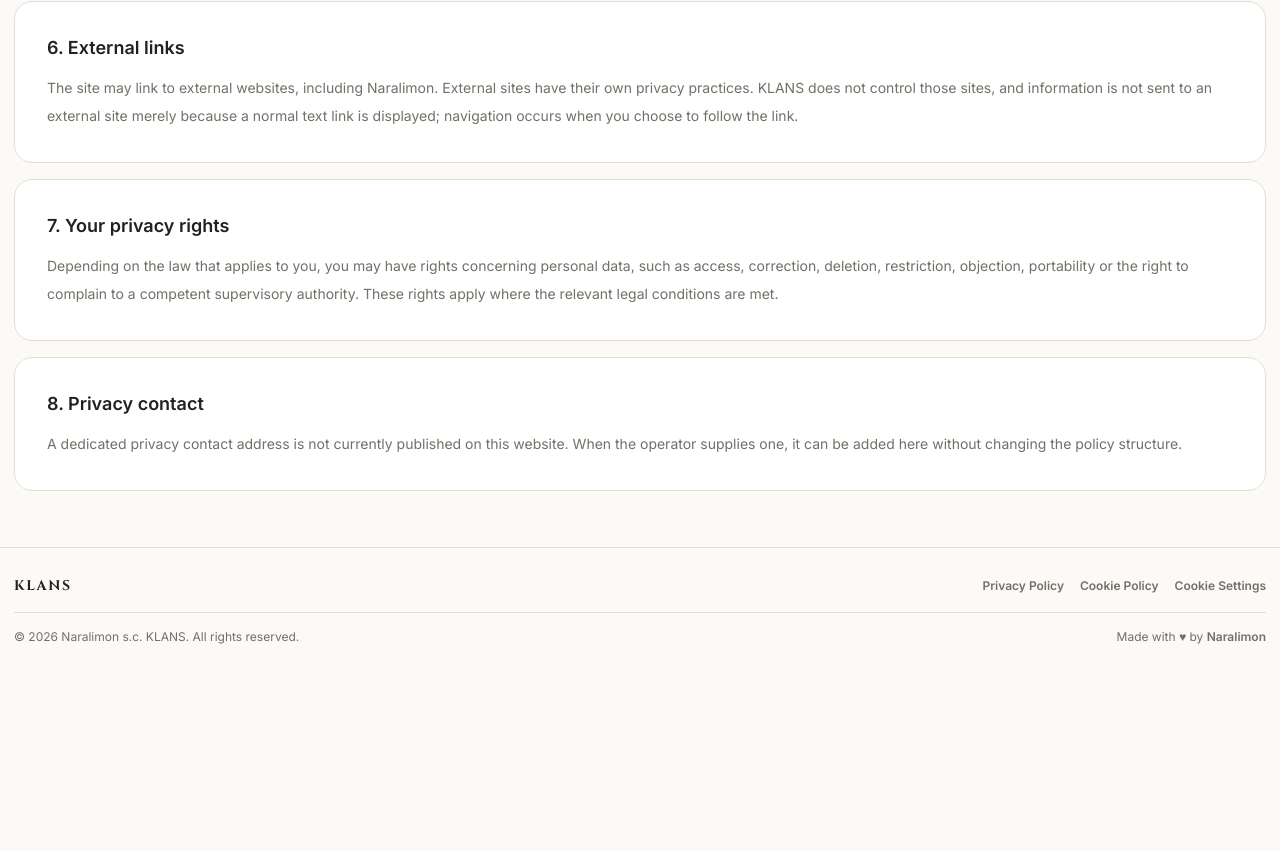
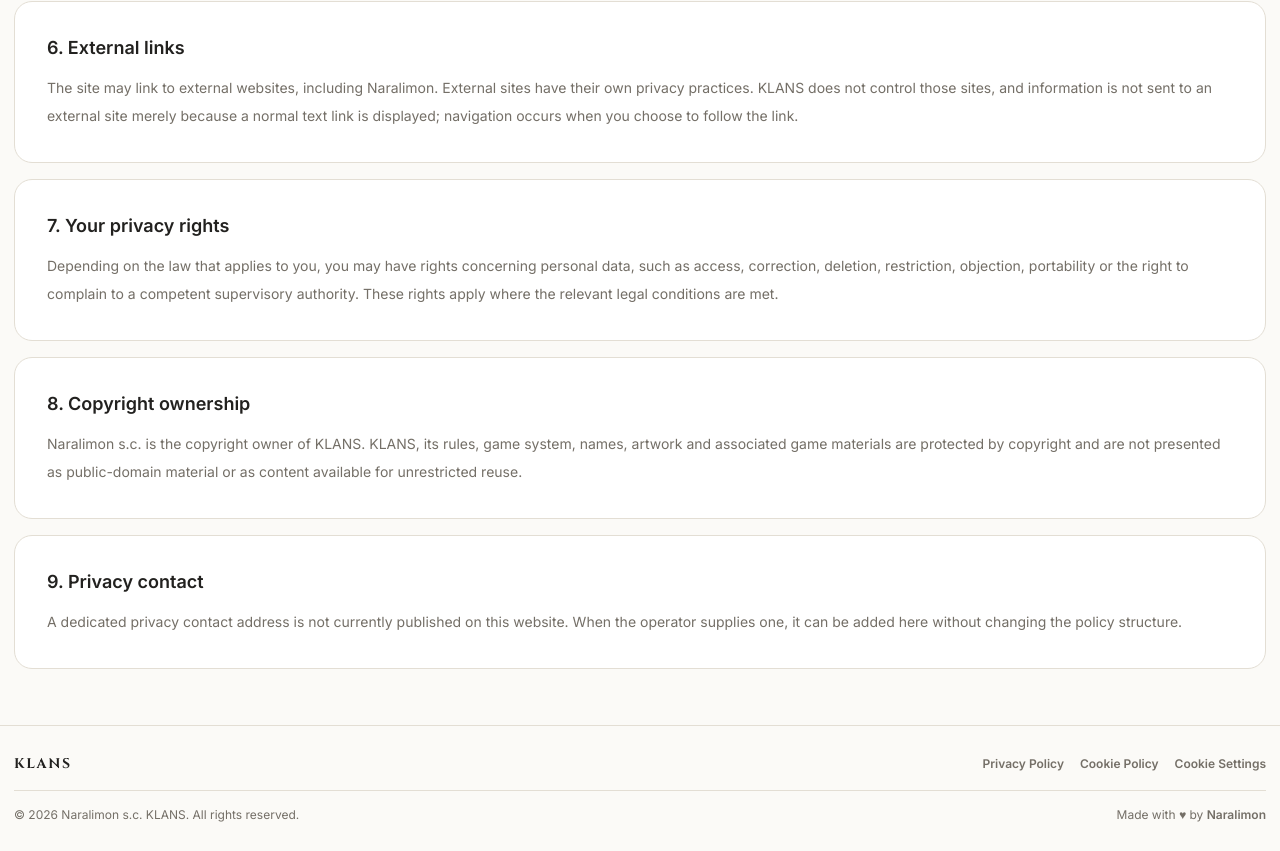
Before and after one commit to hubsienda/klans, a Next.js app: page /privacy in a window 1280 px wide. Shown: the part 1209-2060 px from the top of the page. Before the commit the page ends 1882 px from the top, so only its background shows below. Built offline with nearby package versions, Linux system fonts and the light colour scheme.

Commit message:
Identify Naralimon copyright ownership in privacy policy

```diff
--- a/components/PrivacyContent.tsx
+++ b/components/PrivacyContent.tsx
@@ -36,6 +36,10 @@ export function PrivacyContent() {
           title: '7. Your privacy rights',
           body: 'Depending on the law that applies to you, you may have rights concerning personal data, such as access, correction, deletion, restriction, objection, portability or the right to complain to a competent supervisory authority. These rights apply where the relevant legal conditions are met.',
         },
+        {
+          title: '8. Copyright ownership',
+          body: 'Naralimon s.c. is the copyright owner of KLANS. KLANS, its rules, game system, names, artwork and associated game materials are protected by copyright and are not presented as public-domain material or as content available for unrestricted reuse.',
+        },
       ]
     : [
         {
@@ -65,6 +69,10 @@ export function PrivacyContent() {
         {
           title: '7. Tus derechos de privacidad',
           body: 'Dependiendo de la legislación que te resulte aplicable, puedes tener derechos sobre tus datos personales, como acceso, rectificación, supresión, limitación, oposición, portabilidad o el derecho a reclamar ante una autoridad de control competente. Estos derechos se aplican cuando se cumplen las condiciones legales correspondientes.',
+        },
+        {
+          title: '8. Titularidad de los derechos de autor',
+          body: 'Naralimon s.c. es el titular de los derechos de autor de KLANS. KLANS, sus reglas, sistema de juego, nombres, ilustraciones y materiales asociados están protegidos por derechos de autor y no se presentan como material de dominio público ni como contenido disponible para reutilización sin restricciones.',
         },
       ];
 
@@ -97,7 +105,7 @@ export function PrivacyContent() {
           </section>
         ))}
         <section className="rule-section">
-          <h2 className="text-lg font-semibold">{language === 'en' ? '8. Privacy contact' : '8. Contacto de privacidad'}</h2>
+          <h2 className="text-lg font-semibold">{language === 'en' ? '9. Privacy contact' : '9. Contacto de privacidad'}</h2>
           <p className="mt-3 text-sm leading-7 text-[var(--muted)]">{contactText}</p>
         </section>
       </div>
```
